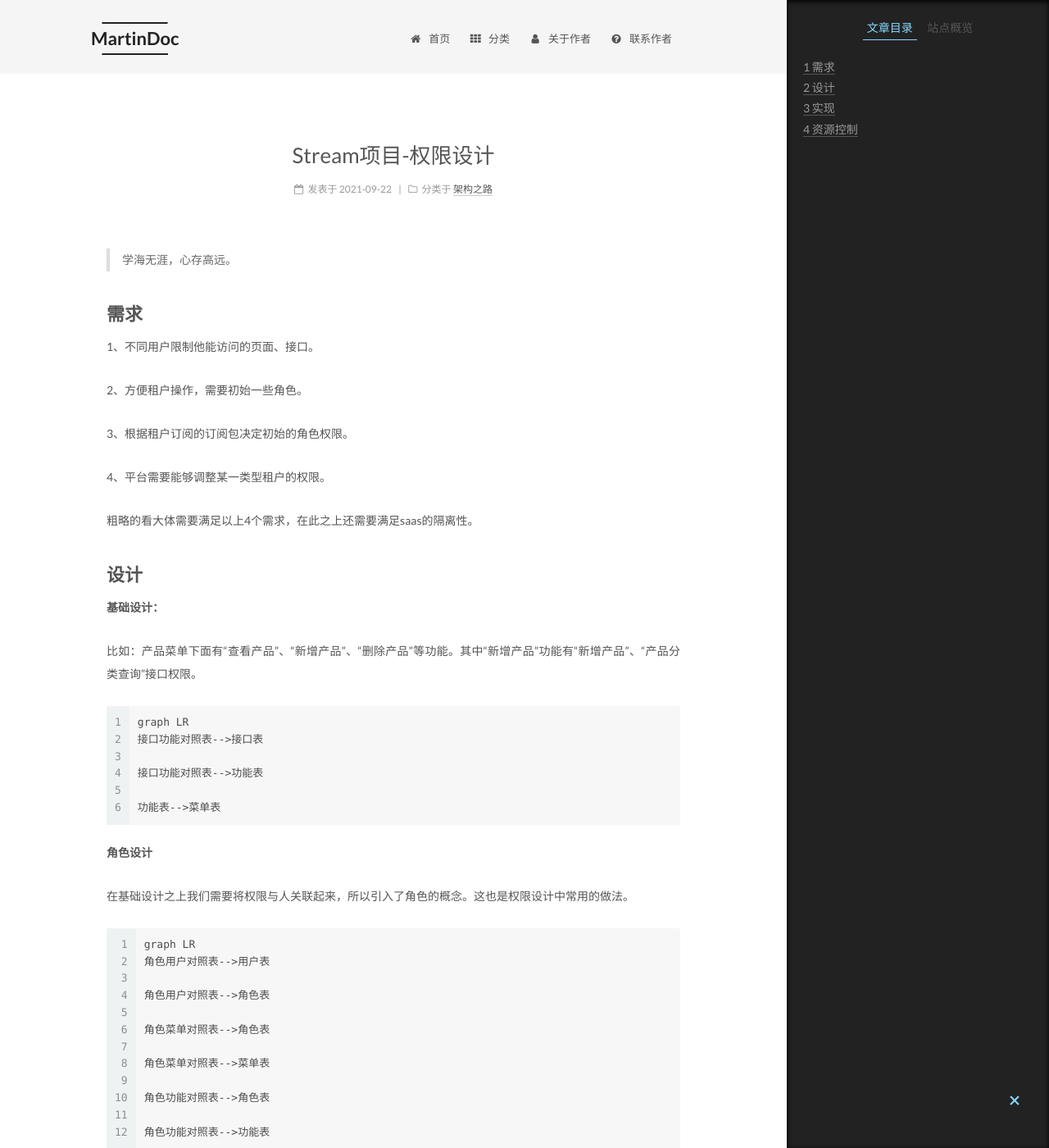
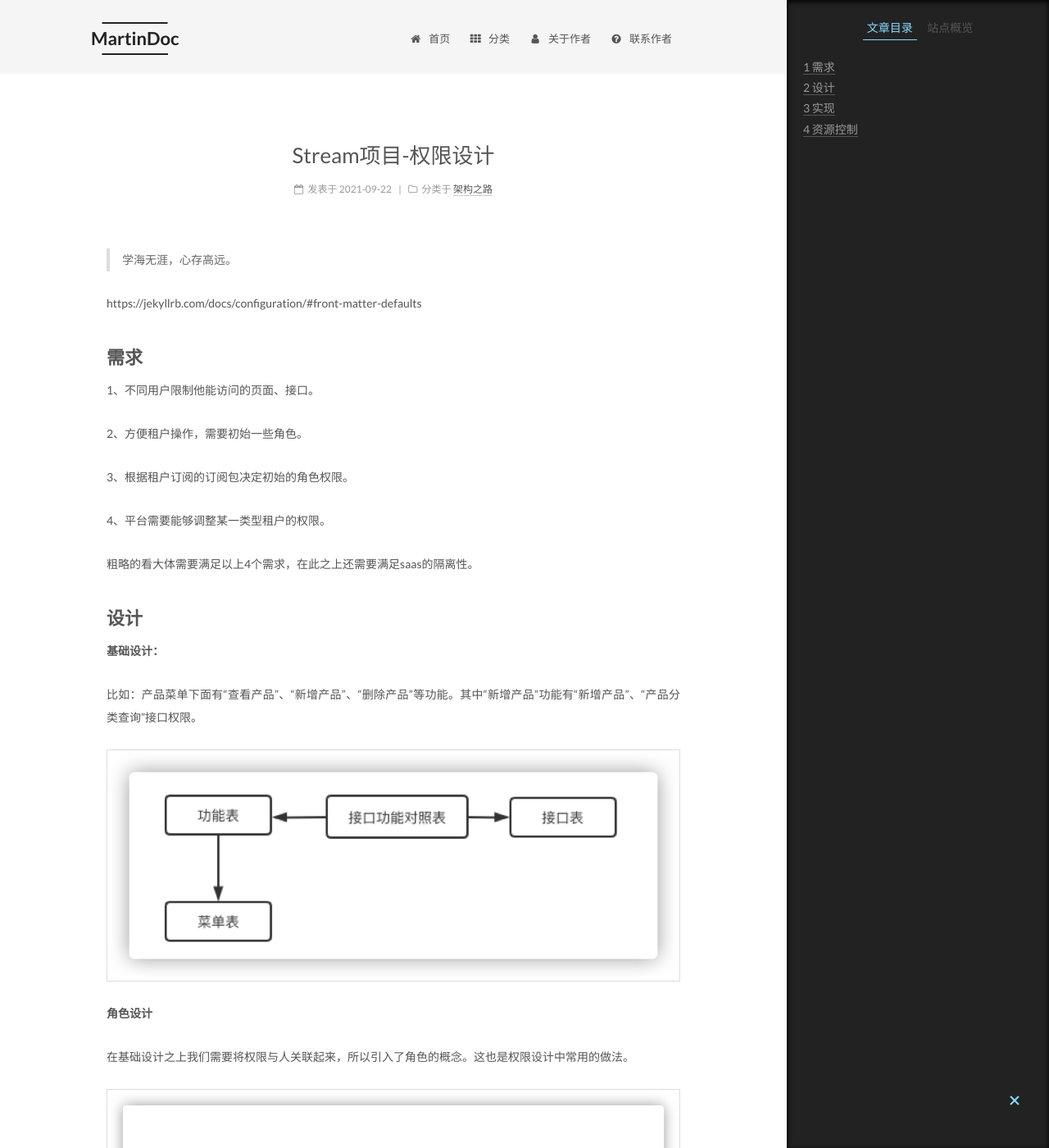
Before and after one commit to huaPeiLiang/huapeiliang.github.io, a Jekyll site: the page built from _posts/2021-09-22-Stream项目-权限设计.md, in a window 1280 px wide and 1400 px high. Shown: the whole window at 82% size. Built offline with Jekyll 4.4.1, drawn with Linux system fonts in a browser that asks for light colours; comment, search, counter and statistics services are not loaded.

Commit message:
添加图片

````diff
--- a/_posts/2021-09-22-Stream项目-权限设计.md
+++ b/_posts/2021-09-22-Stream项目-权限设计.md
@@ -6,6 +6,12 @@ categories:
 ---
 
 > 学海无涯，心存高远。
+
+
+
+
+
+ https://jekyllrb.com/docs/configuration/#front-matter-defaults
 
 ## 需求
 
@@ -25,33 +31,13 @@ categories:
 
 比如：产品菜单下面有“查看产品”、“新增产品”、“删除产品”等功能。其中“新增产品”功能有“新增产品”、“产品分类查询”接口权限。
 
-```
-graph LR
-接口功能对照表-->接口表
-
-接口功能对照表-->功能表
-
-功能表-->菜单表
-```
+![permission1](https://huapeiliang.github.io/assets/images/permission/permission1.png)
 
 **角色设计**
 
 在基础设计之上我们需要将权限与人关联起来，所以引入了角色的概念。这也是权限设计中常用的做法。
 
-```
-graph LR
-角色用户对照表-->用户表
-
-角色用户对照表-->角色表
-
-角色菜单对照表-->角色表
-
-角色菜单对照表-->菜单表
-
-角色功能对照表-->角色表
-
-角色功能对照表-->功能表
-```
+![permission2](https://huapeiliang.github.io/assets/images/permission/permission2.png)
 
 **租户设计**
 
````
Also changed, not shown: assets/images/permission/permission1.png (added), assets/images/permission/permission2.png (added).
